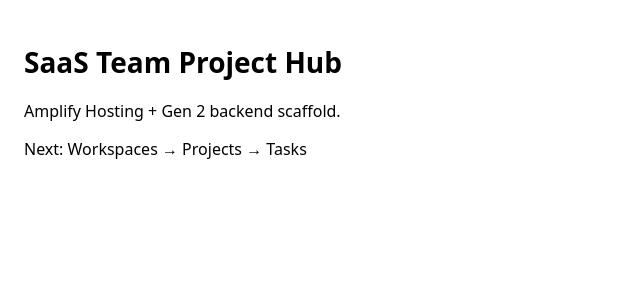
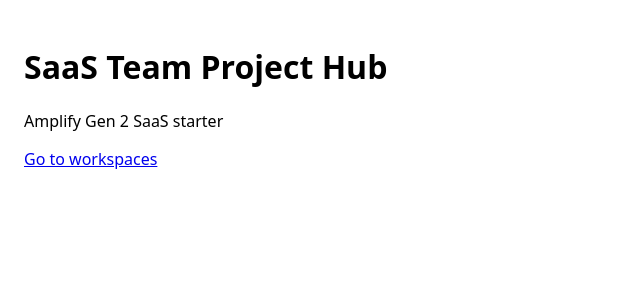
Before and after one commit to rsantiago76/saas-team-project-hub, a Next.js app: page / in a window 1280 px wide. Shown: the top 300 px of the page, without its empty margins (0-640 px from the left). Built offline with nearby package versions, Linux system fonts and the light colour scheme.

Commit message:
Add files via upload

```diff
--- a/amplify/auth/resource.ts
+++ b/amplify/auth/resource.ts
@@ -1,6 +1,4 @@
 import { defineAuth } from "@aws-amplify/backend";
-
 export const auth = defineAuth({
   loginWith: { email: true },
-  groups: ["SUPERADMINS"],
 });
--- a/amplify/data/resource.ts
+++ b/amplify/data/resource.ts
@@ -4,8 +4,7 @@ const schema = a.schema({
   Workspace: a.model({
     name: a.string().required(),
     slug: a.string().required(),
-    ownerSub: a.string().required(),
-  }).authorization((allow) => [allow.authenticated().to(["create","read","update","delete"])]),
+  }).authorization((allow) => [allow.authenticated()]),
 });
 
 export const data = defineData({
--- a/app/page.tsx
+++ b/app/page.tsx
@@ -1,9 +1,9 @@
 export default function Home() {
   return (
     <main style={{ padding: 24 }}>
-      <h1 style={{ fontSize: 28, fontWeight: 800 }}>SaaS Team Project Hub</h1>
-      <p>Amplify Hosting + Gen 2 backend scaffold.</p>
-      <p>Next: Workspaces → Projects → Tasks</p>
+      <h1>SaaS Team Project Hub</h1>
+      <p>Amplify Gen 2 SaaS starter</p>
+      <a href="/workspaces">Go to workspaces</a>
     </main>
   );
 }
--- a/tsconfig.json
+++ b/tsconfig.json
@@ -13,6 +13,6 @@
     "jsx": "preserve",
     "incremental": true
   },
-  "include": ["next-env.d.ts", "app/**/*", "components/**/*", "lib/**/*", "*.ts", "*.tsx"],
-  "exclude": ["node_modules", "amplify", "packages", "apps", "**/*.test.*", "**/*.spec.*"]
+  "include": ["next-env.d.ts", "app/**/*"],
+  "exclude": ["node_modules", "amplify", "packages", "apps"]
 }
```
Also changed, not shown: app/workspaces/page.tsx (added, +9 -0 lines), next-env.d.ts, 1 other file (tests, documents, lock files or other folders).
